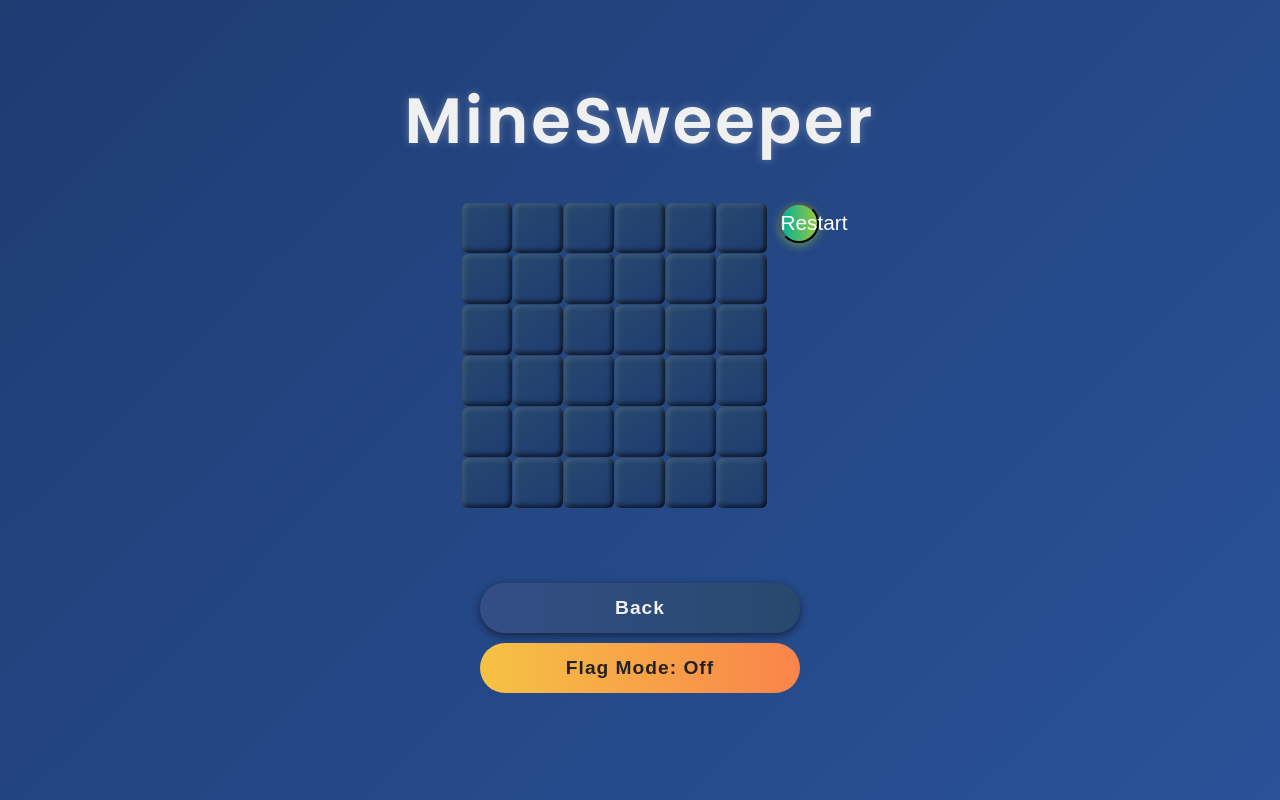
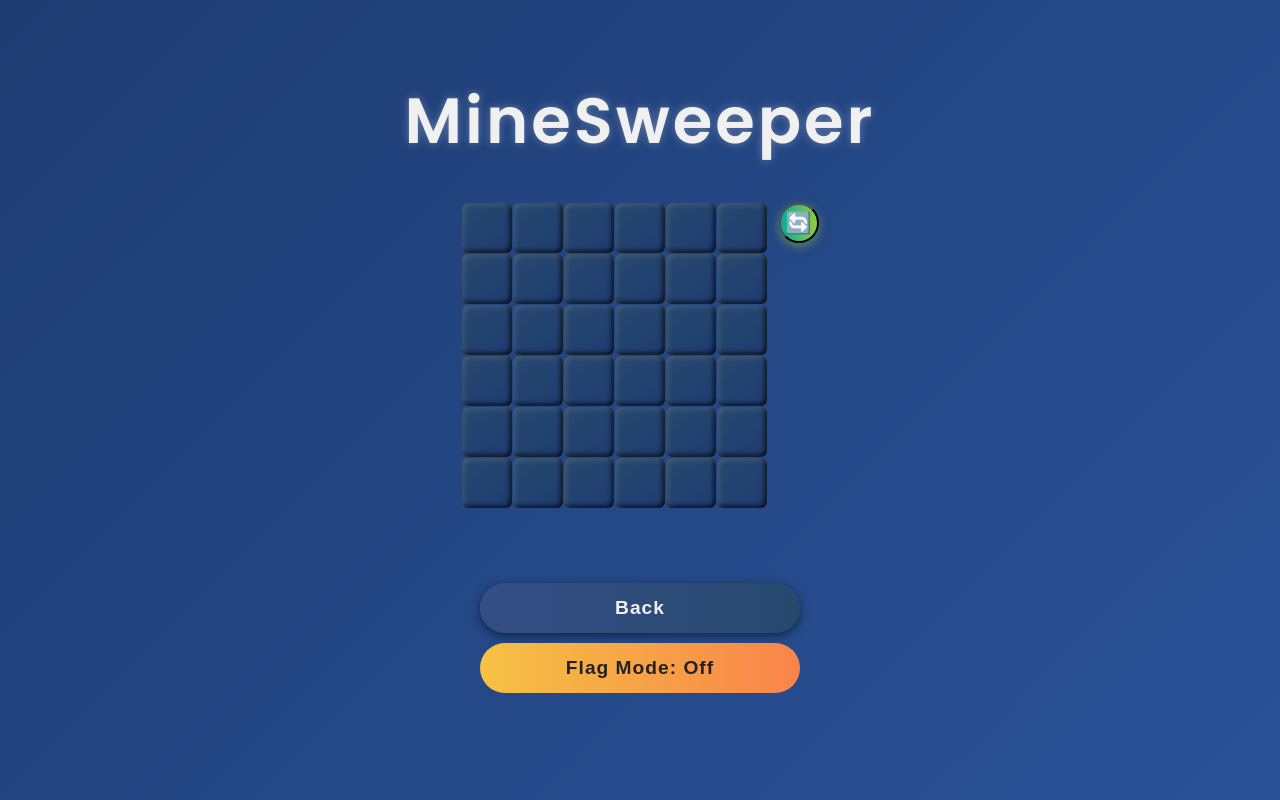
Before and after one commit to cksdnx/weeperslinkamp, a plain HTML site: page index.html in a window 1280 px wide. Both pictures are taken after a click on the button "Easy Mode". Drawn offline with Linux system fonts and the light colour scheme.

Commit message:
Update index.html

```diff
--- a/index.html
+++ b/index.html
@@ -391,7 +391,7 @@
 
   <div id="gameWrapper">
     <div id="gameBoard"></div>
-    <button id="restartBtn" onclick="startGame(currentDifficulty)">Restart</button>
+    <button id="restartBtn" onclick="startGame(currentDifficulty)">🔄</button>
   </div>
 
   <div id="status"></div>
```
